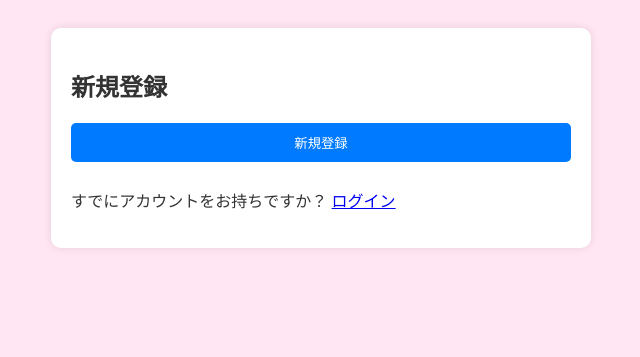
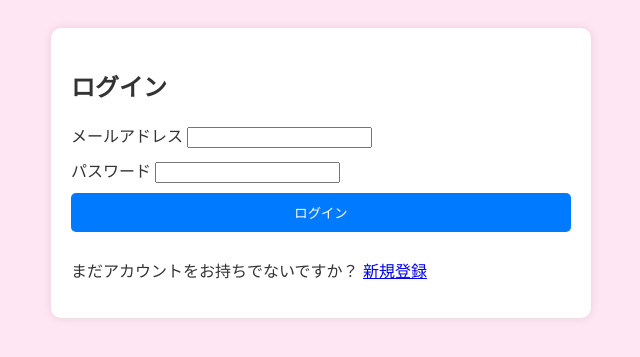
Before and after one commit to iwasaki2/Create-website, a Django app: page /login/ in a window 1280 px wide. Shown: the top 357 px of the page, without its empty margins (319-959 px from the left). Run offline with Django 5.2, Linux system fonts and the light colour scheme.

Commit message:
django用signup作成

```diff
--- a/CURIMATCH/htmlapp/templates/htmlapp/login.html
+++ b/CURIMATCH/htmlapp/templates/htmlapp/login.html
@@ -3,19 +3,26 @@
 <head>
     <meta charset="UTF-8">
     <meta name="viewport" content="width=device-width, initial-scale=1.0">
-    <title>Sign Up</title>
+    <title>ログイン</title>
     <link rel="stylesheet" href="../../static/css/styles.css">
 </head>
 <body>
     <div class="form-container">
-        <h2>新規登録</h2>
+        <h2>ログイン</h2>
         <form method="POST">
             {% csrf_token %}
-            {{ form.as_p }}
-            <button type="submit">新規登録</button>
+            <div class="form-group">
+                <label for="email">メールアドレス</label>
+                <input type="email" name="email" id="email" required>
+            </div>
+            <div class="form-group">
+                <label for="password">パスワード</label>
+                <input type="password" name="password" id="password" required>
+            </div>
+            <button type="submit">ログイン</button>
         </form>
 
-        <p>すでにアカウントをお持ちですか？ <a href="{% url 'login' %}">ログイン</a></p>
+        <p>まだアカウントをお持ちでないですか？ <a href="{% url 'signup' %}">新規登録</a></p>
     </div>
 </body>
 </html>
--- a/CURIMATCH/htmlapp/views.py
+++ b/CURIMATCH/htmlapp/views.py
@@ -28,8 +28,8 @@ def upload(request):
 # ユーザー認証関連
 def login(request):
     if request.method == "POST":
-        login_email = request.POST['login_email']
-        login_password = request.POST['login_password']
+        login_email = request.POST['email']
+        login_password = request.POST['password']
         user = authenticate(request, username=login_email, password=login_password)
 
         if user is not None:
```
Also changed, not shown: CURIMATCH/htmlapp/templates/htmlapp/signup.html (+16 -3 lines), CURIMATCH/db.sqlite3, CURIMATCH/htmlapp/migrations/0001_initial.py (added), 1 other file.
